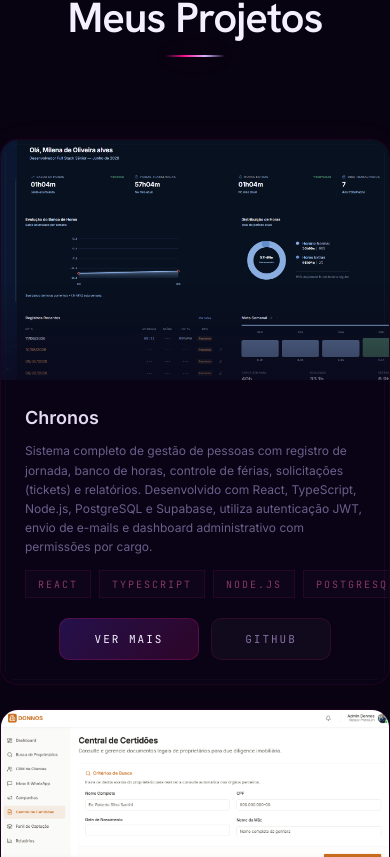
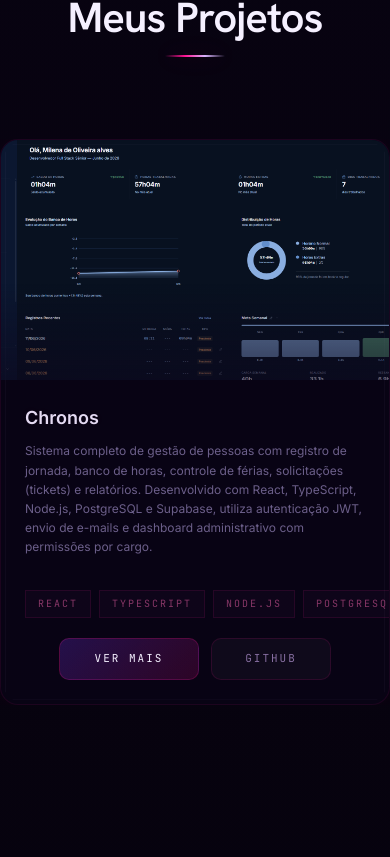
Before and after one commit to Milenaalvez/milena-portfolio, a React (Vite) app: page / in a window 390 px wide. Shown: the part 3767-4624 px from the top of the page. Built offline with nearby package versions, Linux system fonts and the light colour scheme.

Commit message:
feat: change projects layout to horizontal carousel with scroll snap

```diff
--- a/src/App.tsx
+++ b/src/App.tsx
@@ -515,8 +515,8 @@ function App() {
 
         {/* CARDS */}
         <div
-          className="flex flex-col md:flex-row items-stretch justify-center gap-6 w-full max-w-[1200px] flex-wrap"
-          style={{ marginTop: 90 }}
+          className="flex flex-row items-stretch gap-6 w-full overflow-x-auto pb-4 carousel-scroll px-4 md:px-8"
+          style={{ marginTop: 90, scrollSnapType: 'x mandatory', WebkitOverflowScrolling: 'touch' }}
         >
           {[
             {
@@ -567,7 +567,8 @@ function App() {
           ].map((projeto) => (
             <div
               key={projeto.titulo}
-              className="proj-card rounded-[18px] flex flex-col w-full"
+              className="proj-card rounded-[18px] flex flex-col w-full shrink-0"
+              style={{ scrollSnapAlign: 'start' }}
             >
               <div className="proj-card-scantop" />
 
--- a/src/index.css
+++ b/src/index.css
@@ -5,6 +5,14 @@
   padding:0;
   box-sizing:border-box;
   scroll-behavior:smooth;
+}
+
+.carousel-scroll::-webkit-scrollbar {
+  display: none;
+}
+.carousel-scroll {
+  -ms-overflow-style: none;
+  scrollbar-width: none;
 }
 
 body{
```
